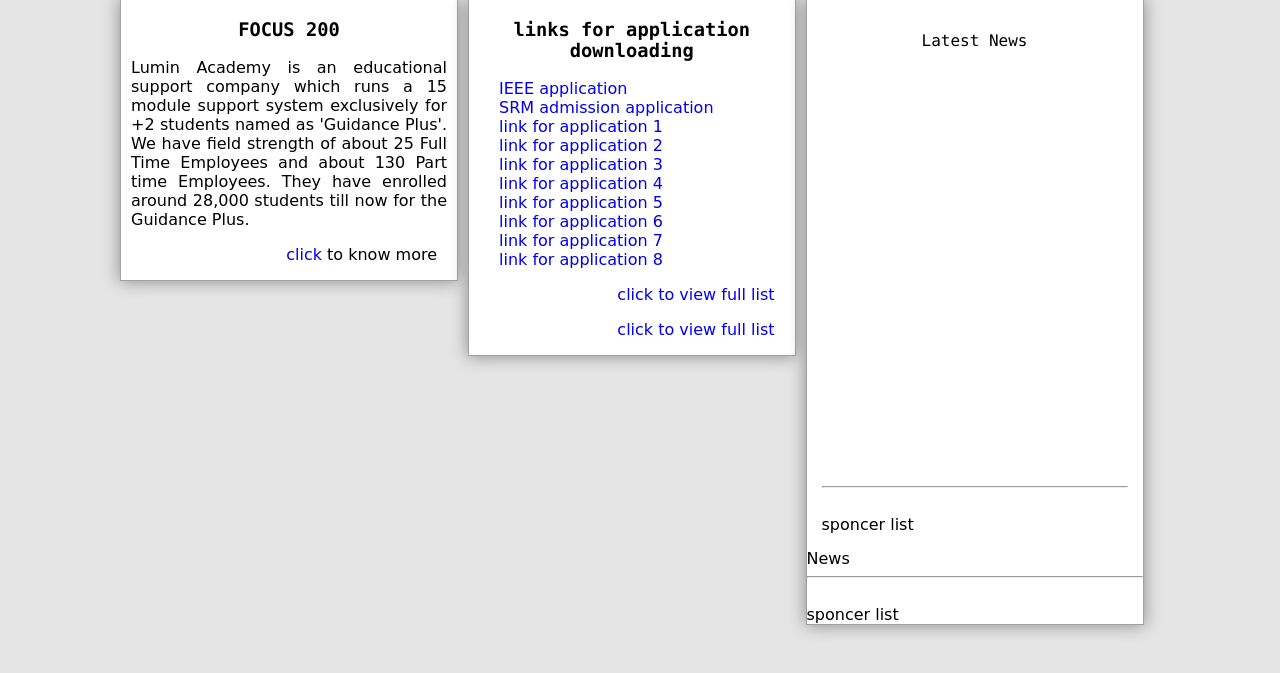
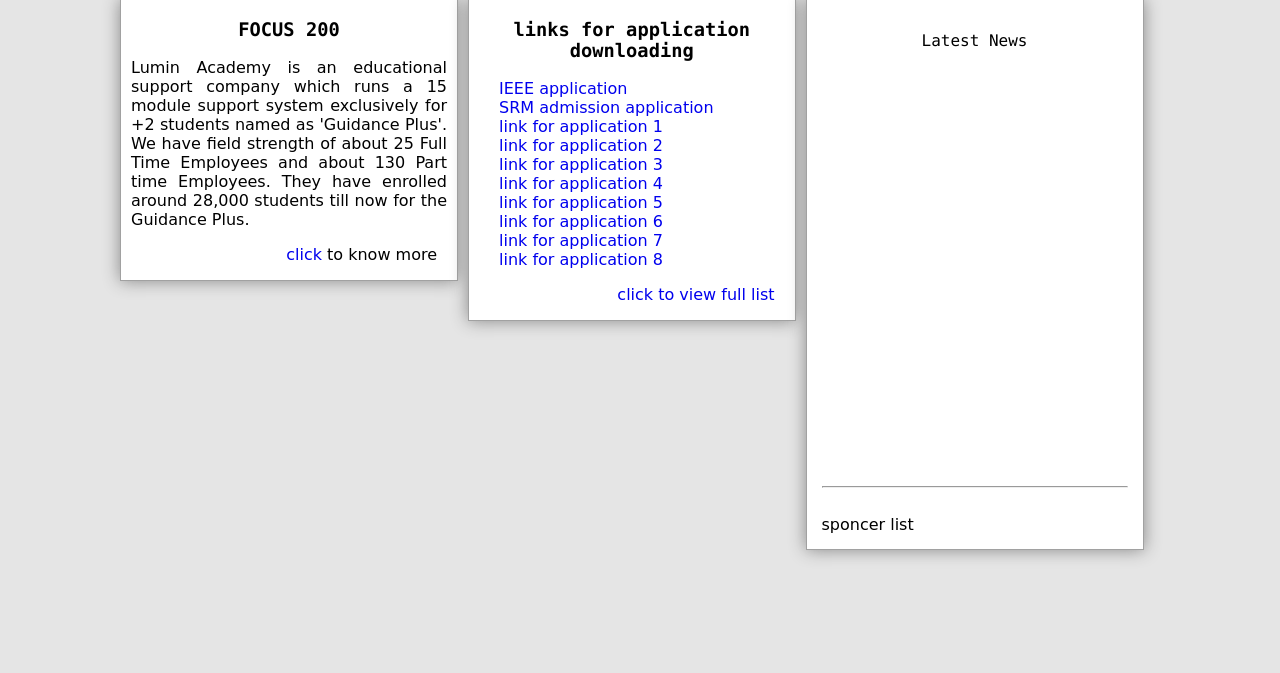
Before and after one commit to selvam111773/luminsite, a PHP site: page / in a window 1280 px wide. Shown: the part 144-817 px from the top of the page. Run offline with PHP 8.4, Linux system fonts and the light colour scheme.

Commit message:
sample styling

```diff
--- a/css/style.css
+++ b/css/style.css
@@ -14,8 +14,6 @@ body .main-content{
     margin-top: 10px;
     width: 1050px;
     margin: 0 auto;
-    margin: 0 auto;
-    width: 1050px;
 }
 .inner_left {
     margin: 5px;
--- a/index.php
+++ b/index.php
@@ -4,8 +4,8 @@
     <link href="css/colorbox.css" rel="stylesheet"/>
     <link href="css/Header-Footer.css" rel="stylesheet" type="text/css">
 </head>
+<?php include("Common/Header-Footer-Template.php"); ?>
 <body>
-<?php include("Common/Header-Footer-Template.php"); ?>
 <div class="main-content">
     <div class="inner_left">
         <h3 class="header_position">FOCUS 200</h3>
@@ -33,10 +33,9 @@
             <a href="#">link for application 6</a><br>
             <a href="#">link for application 7</a><br>
             <a href="#">link for application 8</a><br>
+
             <p class="content_link"><a class="load_box" href="external/apps_link.html" rel="#overlay">click to view full
                     list</a></p>
-            <p class="content_link"><a class="load_box" href="external/apps_link.html" rel="#overlay">click to view full list</a></p>
-
         </div>
     </div>
     <div class="appple_overlay" id="overlay">
@@ -80,9 +79,6 @@
             sponcer list
         </div>
         <!-- sponsors link goes here -->
-        News
-        <hr><br>
-        sponcer list
     </div>
 </div>
 <?php //include("footer.php"); ?>
@@ -91,7 +87,7 @@
 <script src="js/index.js"></script>
 <script>
     $("a.load_box").colorbox({opacity: 0.5, width: "500px", height: "500px"});
-    $("a.load_box").colorbox({opacity:0.5, width: "500px", height: "500px"});
+    $("a.load_box").colorbox({opacity: 0.5, width: "500px", height: "500px"});
 </script>
 </body>
 </html>
```
